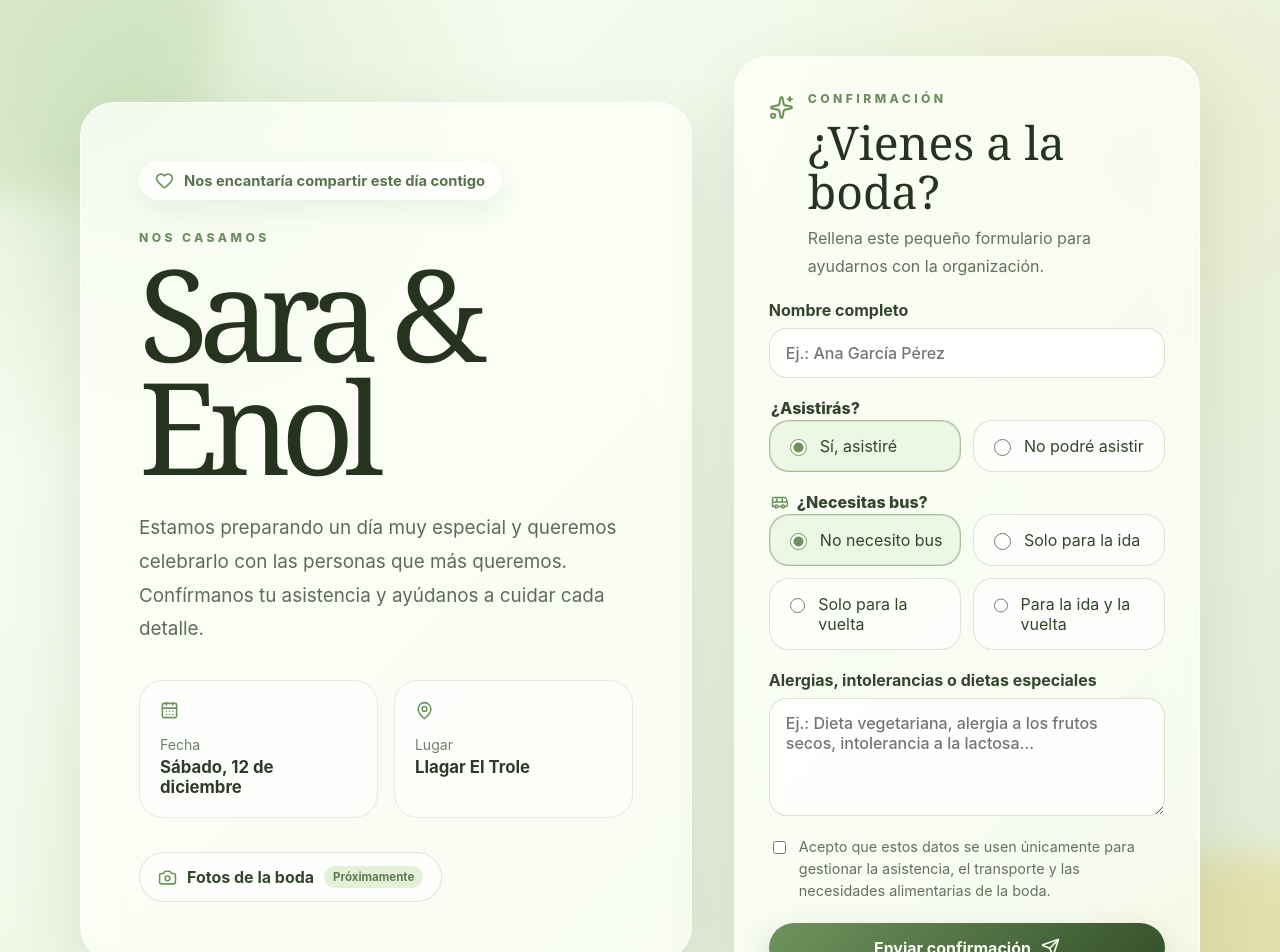
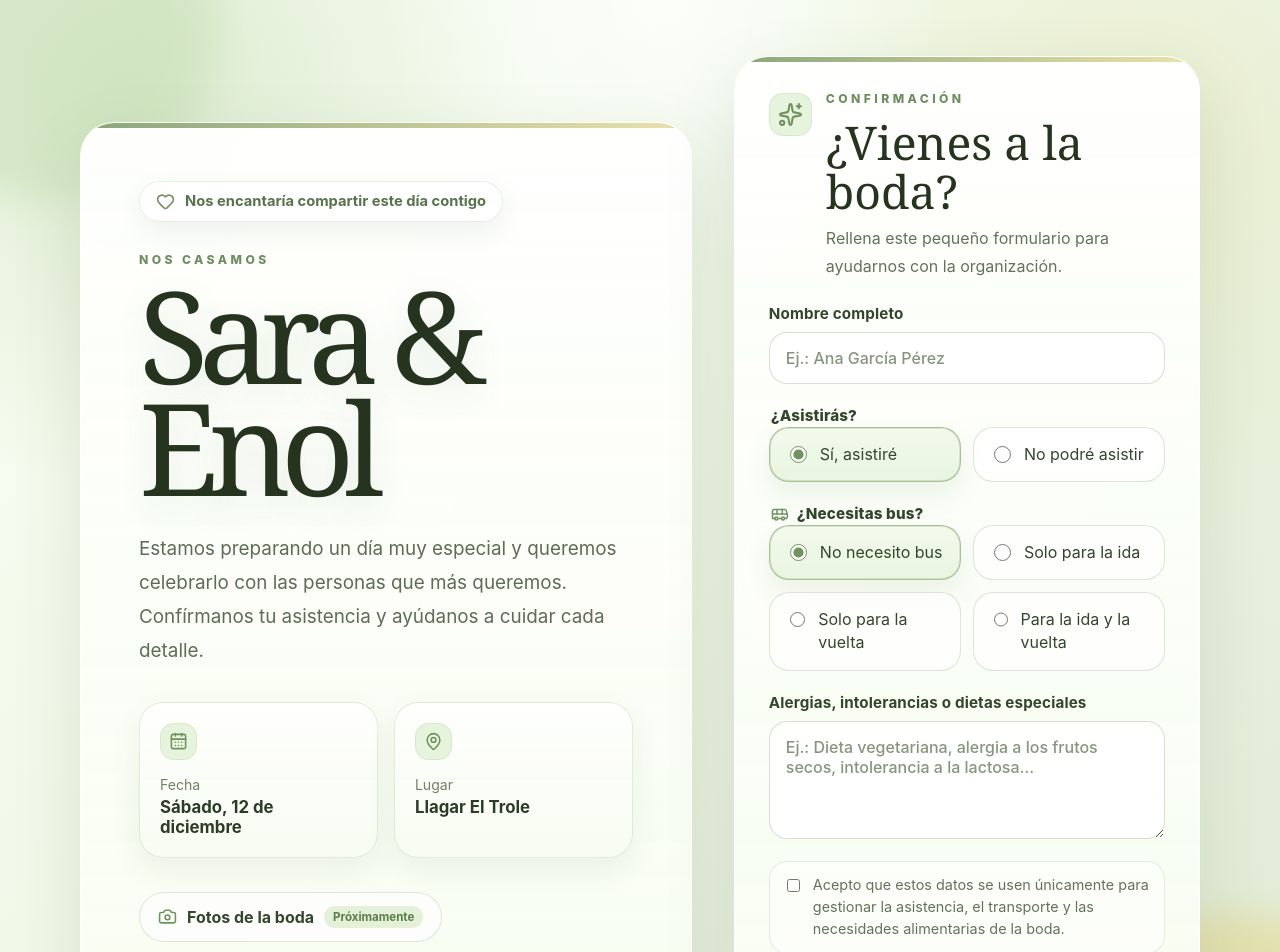
Before and after one commit to Marcosrp26/labodacanon, a React (Vite) app: page / in a window 1280 px wide. Shown: the top 952 px of the page. Built offline with nearby package versions, Linux system fonts and the light colour scheme; no server answers.

Commit message:
Fokin vegetta

```diff
--- a/src/App.css
+++ b/src/App.css
@@ -2,6 +2,7 @@
   min-height: 100svh;
   overflow: hidden;
   background:
+    radial-gradient(circle at 52% 0%, rgba(255, 255, 255, 0.72), transparent 18rem),
     radial-gradient(circle at 10% 8%, rgba(188, 215, 170, 0.48), transparent 25rem),
     radial-gradient(circle at 88% 14%, rgba(230, 218, 154, 0.28), transparent 24rem),
     linear-gradient(135deg, #fbfff5 0%, #eef7e6 48%, #dfead5 100%);
@@ -50,11 +51,27 @@
 .intro-card,
 .rsvp-card,
 .coming-soon-card {
+  position: relative;
+  overflow: hidden;
   border: 1px solid rgba(255, 255, 255, 0.72);
   border-radius: 34px;
-  background: rgba(253, 255, 248, 0.78);
-  box-shadow: 0 26px 70px rgba(58, 87, 47, 0.13);
+  background:
+    linear-gradient(180deg, rgba(255, 255, 255, 0.86), rgba(248, 253, 241, 0.76)),
+    rgba(253, 255, 248, 0.78);
+  box-shadow:
+    0 26px 70px rgba(58, 87, 47, 0.13),
+    inset 0 1px 0 rgba(255, 255, 255, 0.9);
   backdrop-filter: blur(18px);
+}
+
+.intro-card::before,
+.rsvp-card::before,
+.coming-soon-card::before {
+  content: "";
+  position: absolute;
+  inset: 0 0 auto;
+  height: 5px;
+  background: linear-gradient(90deg, rgba(111, 147, 93, 0.82), rgba(228, 215, 140, 0.72));
 }
 
 .intro-card {
@@ -87,7 +104,8 @@
 .pill {
   margin-bottom: 30px;
   padding: 10px 16px;
-  background: rgba(255, 255, 255, 0.76);
+  border: 1px solid rgba(111, 147, 93, 0.16);
+  background: rgba(255, 255, 255, 0.84);
   color: #58734d;
   font-size: 0.92rem;
   box-shadow: 0 10px 26px rgba(56, 87, 46, 0.08);
@@ -124,6 +142,8 @@
   font-weight: 500;
   letter-spacing: -0.08em;
   line-height: 0.88;
+  text-wrap: balance;
+  text-shadow: 0 10px 34px rgba(77, 107, 63, 0.12);
 }
 
 .welcome-text {
@@ -147,8 +167,16 @@
   padding: 20px;
   border: 1px solid rgba(98, 130, 76, 0.16);
   border-radius: 24px;
-  background: rgba(255, 255, 255, 0.68);
-  box-shadow: inset 0 1px 0 rgba(255, 255, 255, 0.8);
+  background:
+    linear-gradient(180deg, rgba(255, 255, 255, 0.82), rgba(247, 252, 240, 0.72));
+  box-shadow:
+    0 12px 30px rgba(58, 87, 47, 0.08),
+    inset 0 1px 0 rgba(255, 255, 255, 0.8);
+  transition:
+    transform 180ms ease,
+    border-color 180ms ease,
+    box-shadow 180ms ease,
+    background 180ms ease;
 }
 
 .event-detail-link {
@@ -158,6 +186,7 @@
 
 .event-detail-link:hover {
   transform: translateY(-2px);
+  border-color: rgba(111, 147, 93, 0.3);
   box-shadow: 0 16px 34px rgba(53, 82, 43, 0.12);
 }
 
@@ -167,6 +196,15 @@
 .photos-link svg,
 .pill svg {
   color: #6f935d;
+}
+
+.event-details svg,
+.form-heading > svg {
+  padding: 9px;
+  border-radius: 14px;
+  background: #e7f4dd;
+  box-shadow: inset 0 0 0 1px rgba(111, 147, 93, 0.12);
+  box-sizing: content-box;
 }
 
 .event-details span {
@@ -188,6 +226,7 @@
   border: 1px solid rgba(89, 119, 70, 0.2);
   background: rgba(255, 255, 255, 0.72);
   color: #33462c;
+  text-decoration: none;
 }
 
 .photos-link span {
@@ -207,19 +246,20 @@
 
 .rsvp-form {
   display: grid;
-  gap: 20px;
+  gap: 22px;
 }
 
 .form-heading {
   display: flex;
   gap: 14px;
   align-items: flex-start;
+  padding-bottom: 2px;
 }
 
 .form-heading > svg {
   width: 25px;
   height: 25px;
-  margin-top: 4px;
+  margin-top: 2px;
 }
 
 .form-heading h2,
@@ -243,23 +283,30 @@
 
 .field {
   display: grid;
-  gap: 8px;
+  gap: 9px;
   color: #33462c;
   font-weight: 700;
+}
+
+.field span,
+.attendance-group legend,
+.bus-group legend {
+  font-size: 0.95rem;
+  letter-spacing: 0.01em;
 }
 
 .field input,
 .field textarea {
   width: 100%;
   box-sizing: border-box;
-  border: 1px solid rgba(91, 123, 71, 0.22);
+  border: 1px solid rgba(91, 123, 71, 0.24);
   border-radius: 18px;
-  background: rgba(255, 255, 255, 0.82);
+  background: rgba(255, 255, 255, 0.88);
   color: #2d3828;
   font: inherit;
   font-weight: 500;
   outline: none;
-  padding: 14px 16px;
+  padding: 15px 16px;
   transition:
     border-color 160ms ease,
     box-shadow 160ms ease,
@@ -275,7 +322,24 @@
 .field textarea:focus {
   border-color: #7fa26b;
   background: #fff;
-  box-shadow: 0 0 0 4px rgba(127, 162, 107, 0.18);
+  box-shadow:
+    0 0 0 4px rgba(127, 162, 107, 0.18),
+    0 12px 26px rgba(69, 99, 55, 0.08);
+}
+
+.field input::placeholder,
+.field textarea::placeholder {
+  color: #87957f;
+}
+
+.disabled-field {
+  opacity: 0.58;
+}
+
+.disabled-field input,
+.disabled-field textarea {
+  cursor: not-allowed;
+  background: rgba(236, 242, 229, 0.72);
 }
 
 .attendance-group {
@@ -328,16 +392,56 @@
   padding: 15px;
   border: 1px solid rgba(91, 123, 71, 0.2);
   border-radius: 20px;
-  background: rgba(255, 255, 255, 0.68);
+  background: rgba(255, 255, 255, 0.76);
   color: #33462c;
   cursor: pointer;
+  line-height: 1.45;
+  transition:
+    transform 160ms ease,
+    border-color 160ms ease,
+    box-shadow 160ms ease,
+    background 160ms ease;
+}
+
+.attendance-group label:hover,
+.bus-group label:hover,
+.option-card:hover {
+  transform: translateY(-1px);
+  border-color: rgba(111, 147, 93, 0.36);
+  background: rgba(255, 255, 255, 0.92);
+  box-shadow: 0 12px 28px rgba(58, 87, 47, 0.08);
+}
+
+.attendance-group label:focus-within,
+.bus-group label:focus-within,
+.privacy-field:focus-within {
+  outline: 3px solid rgba(127, 162, 107, 0.22);
+  outline-offset: 3px;
 }
 
 .attendance-group label.selected,
 .bus-group label.selected {
   border-color: rgba(111, 147, 93, 0.55);
-  background: #edf7e5;
-  box-shadow: inset 0 0 0 1px rgba(111, 147, 93, 0.2);
+  background: linear-gradient(180deg, #f3faed, #e8f5df);
+  box-shadow:
+    0 12px 26px rgba(91, 123, 71, 0.1),
+    inset 0 0 0 1px rgba(111, 147, 93, 0.2);
+}
+
+.disabled-group {
+  opacity: 0.58;
+}
+
+.disabled-group label,
+.disabled-group input {
+  cursor: not-allowed;
+}
+
+.disabled-group label:hover {
+  transform: none;
+  border-color: rgba(91, 123, 71, 0.2);
+  background: rgba(255, 255, 255, 0.76);
+  box-shadow: none;
 }
 
 .option-card span {
@@ -363,6 +467,10 @@
   color: #64725b;
   font-size: 0.9rem;
   line-height: 1.55;
+  padding: 12px 13px;
+  border: 1px solid rgba(91, 123, 71, 0.14);
+  border-radius: 18px;
+  background: rgba(255, 255, 255, 0.5);
 }
 
 input[type="checkbox"],
@@ -375,10 +483,21 @@ input[type="radio"] {
 
 .submit-button {
   width: 100%;
-  padding: 15px 20px;
-  background: linear-gradient(135deg, #6f935d, #334f2a);
+  min-height: 56px;
+  padding: 16px 20px;
+  background: linear-gradient(135deg, #7aa166, #334f2a);
   color: #fbfff5;
-  box-shadow: 0 18px 36px rgba(48, 79, 38, 0.24);
+  box-shadow:
+    0 18px 36px rgba(48, 79, 38, 0.24),
+    inset 0 1px 0 rgba(255, 255, 255, 0.18);
+}
+
+.submit-button:focus-visible,
+.secondary-button:focus-visible,
+.photos-link:focus-visible,
+.event-detail-link:focus-visible {
+  outline: 3px solid rgba(127, 162, 107, 0.34);
+  outline-offset: 4px;
 }
 
 .submit-button:disabled {
@@ -428,6 +547,22 @@ input[type="radio"] {
 .icon-bubble svg {
   width: 34px;
   height: 34px;
+}
+
+.farewell-video {
+  width: min(100%, 520px);
+  overflow: hidden;
+  border: 1px solid rgba(91, 123, 71, 0.18);
+  border-radius: 22px;
+  background: rgba(255, 255, 255, 0.72);
+  box-shadow: 0 18px 38px rgba(58, 87, 47, 0.12);
+}
+
+.farewell-video iframe {
+  display: block;
+  width: 100%;
+  aspect-ratio: 16 / 9;
+  border: 0;
 }
 
 .coming-soon-section {
--- a/src/App.jsx
+++ b/src/App.jsx
@@ -26,9 +26,22 @@ export default function App() {
   const [form, setForm] = useState(initialForm);
   const [status, setStatus] = useState("idle");
   const [message, setMessage] = useState("");
+  const isAttending = form.asiste === "si";
 
   const handleChange = (event) => {
     const { name, value, type, checked } = event.target;
+
+    if (name === "asiste" && value === "no") {
+      setForm((prev) => ({
+        ...prev,
+        asiste: value,
+        bus: "no",
+        alergias: "",
+        aceptaPrivacidad: false,
+      }));
+      return;
+    }
+
     setForm((prev) => ({
       ...prev,
       [name]: type === "checkbox" ? checked : value,
@@ -42,10 +55,10 @@ export default function App() {
 
     const { error } = await supabase.from("invitados").insert({
       nombre: form.nombre.trim(),
-      asiste: form.asiste === "si",
-      bus: form.bus,
-      alergias: form.alergias.trim(),
-      acepta_privacidad: true,
+      asiste: isAttending,
+      bus: isAttending ? form.bus : "no",
+      alergias: isAttending ? form.alergias.trim() : "",
+      acepta_privacidad: isAttending,
     });
 
     if (error) {
@@ -58,7 +71,11 @@ export default function App() {
     }
 
     setStatus("success");
-    setMessage("Tu respuesta se ha guardado correctamente.");
+    setMessage(
+      isAttending
+        ? "Tu respuesta se ha guardado correctamente."
+        : "Tu respuesta se ha guardado correctamente. Te echaremos mucho de menos."
+    );
   };
 
   if (page === "photos") {
@@ -155,7 +172,20 @@ export default function App() {
                 </span>
                 <p className="eyebrow">Confirmación recibida</p>
                 <h2 id="rsvp-title">Gracias, {form.nombre || "invitado/a"}</h2>
-                <p>{message} Nos hace muchísima ilusión contar contigo.</p>
+                <p>
+                  {message}{" "}
+                  {isAttending && "Nos hace muchísima ilusión contar contigo."}
+                </p>
+                {!isAttending && (
+                  <div className="farewell-video">
+                    <iframe
+                      src="https://www.youtube.com/embed/bl_Jy7Q7l7s"
+                      title="Vídeo triste de despedida"
+                      allow="accelerometer; autoplay; clipboard-write; encrypted-media; gyroscope; picture-in-picture; web-share"
+                      allowFullScreen
+                    />
+                  </div>
+                )}
                 <button
                   className="secondary-button"
                   onClick={() => {
@@ -216,7 +246,10 @@ export default function App() {
                   </label>
                 </fieldset>
 
-                <fieldset className="bus-group">
+                <fieldset
+                  className={`bus-group ${!isAttending ? "disabled-group" : ""}`}
+                  disabled={!isAttending}
+                >
                   <legend>
                     <Bus aria-hidden="true" />
                     ¿Necesitas bus?
@@ -267,24 +300,26 @@ export default function App() {
                   </label>
                 </fieldset>
 
-                <label className="field">
+                <label className={`field ${!isAttending ? "disabled-field" : ""}`}>
                   <span>Alergias, intolerancias o dietas especiales</span>
                   <textarea
                     name="alergias"
                     value={form.alergias}
                     onChange={handleChange}
+                    disabled={!isAttending}
                     rows="4"
                     placeholder="Ej.: Dieta vegetariana, alergia a los frutos secos, intolerancia a la lactosa..."
                   />
                 </label>
 
-                <label className="privacy-field">
+                <label className={`privacy-field ${!isAttending ? "disabled-field" : ""}`}>
                   <input
                     type="checkbox"
                     name="aceptaPrivacidad"
                     checked={form.aceptaPrivacidad}
                     onChange={handleChange}
-                    required
+                    disabled={!isAttending}
+                    required={isAttending}
                   />
                   <span>
                     Acepto que estos datos se usen únicamente para gestionar la
```
